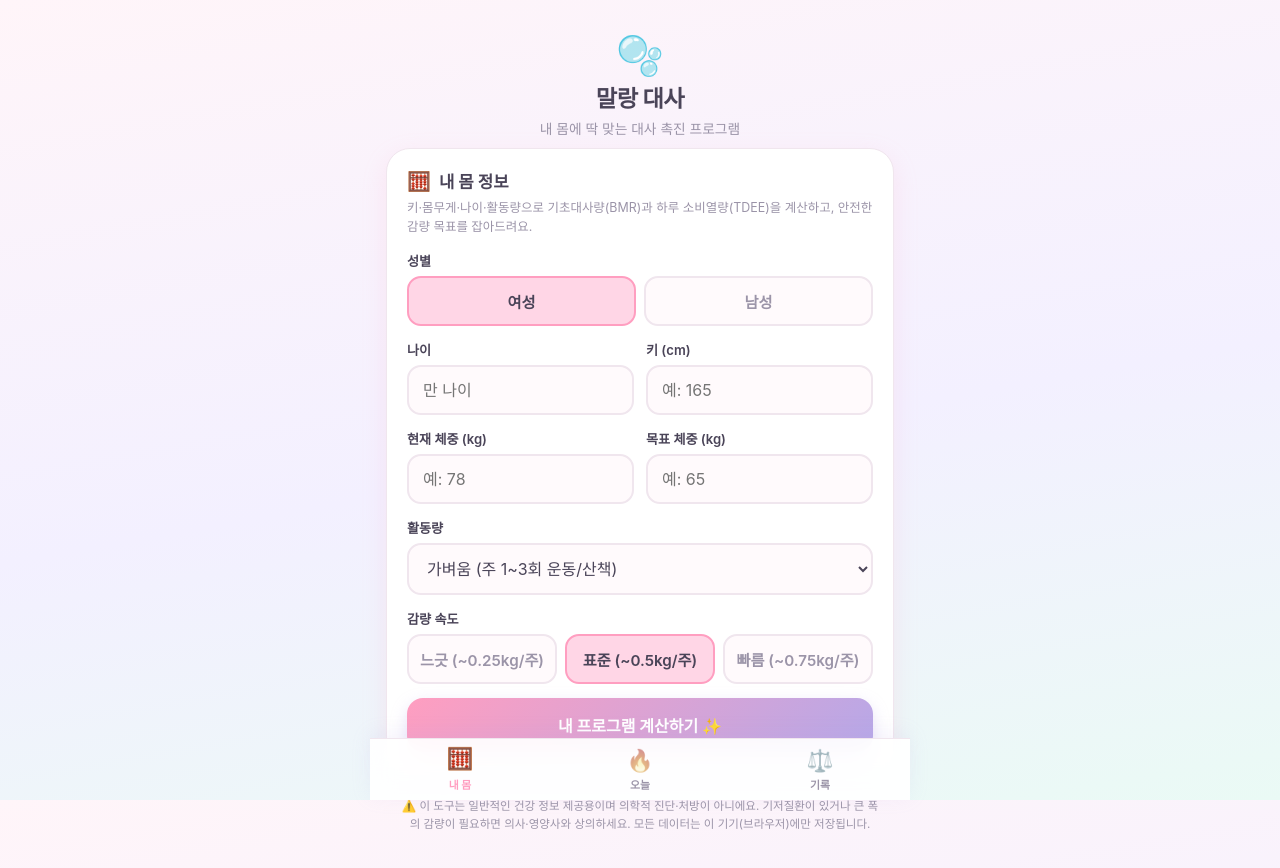
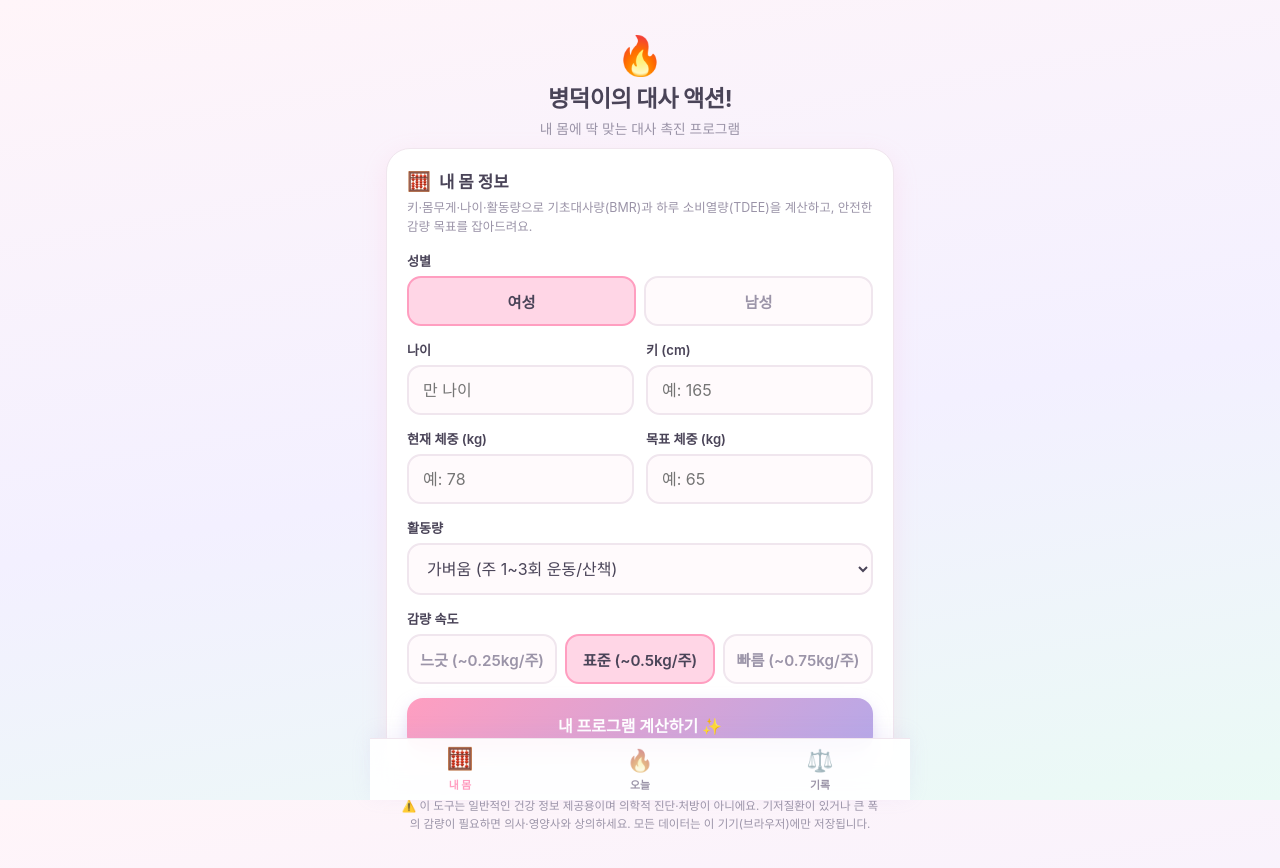
Before and after one commit to playinthesky/togi-checklist, a plain HTML site: page health.html in a window 1280 px wide. Drawn offline with Linux system fonts and the light colour scheme; a web font is replaced by a local one.

Commit message:
병덕이의 대사 액션!: 앱 타이틀 변경
헤더 제목과 문서 title을 "병덕이의 대사 액션!"으로 변경.

https://claude.ai/code/session_01CqHcsT2PtUDW47feZK9iyS

```diff
--- a/health.html
+++ b/health.html
@@ -4,7 +4,7 @@
 <meta charset="UTF-8">
 <meta name="viewport" content="width=device-width, initial-scale=1.0, maximum-scale=1.0, user-scalable=no">
 <meta name="theme-color" content="#ffb6c8">
-<title>말랑 대사 · 내 몸에 맞는 대사 촉진 프로그램</title>
+<title>병덕이의 대사 액션! · 내 몸에 맞는 대사 촉진 프로그램</title>
 <link rel="preconnect" href="https://cdn.jsdelivr.net">
 <link rel="stylesheet" href="https://cdn.jsdelivr.net/gh/orioncactus/pretendard@v1.3.9/dist/web/static/pretendard.css">
 <style>
@@ -177,8 +177,8 @@
 <body>
 <div class="app">
   <div class="hero">
-    <div class="logo">🫧</div>
-    <h1>말랑 대사</h1>
+    <div class="logo">🔥</div>
+    <h1>병덕이의 대사 액션!</h1>
     <p>내 몸에 딱 맞는 대사 촉진 프로그램</p>
   </div>
 
```
Also changed, not shown: public/health.html (+3 -3 lines).
